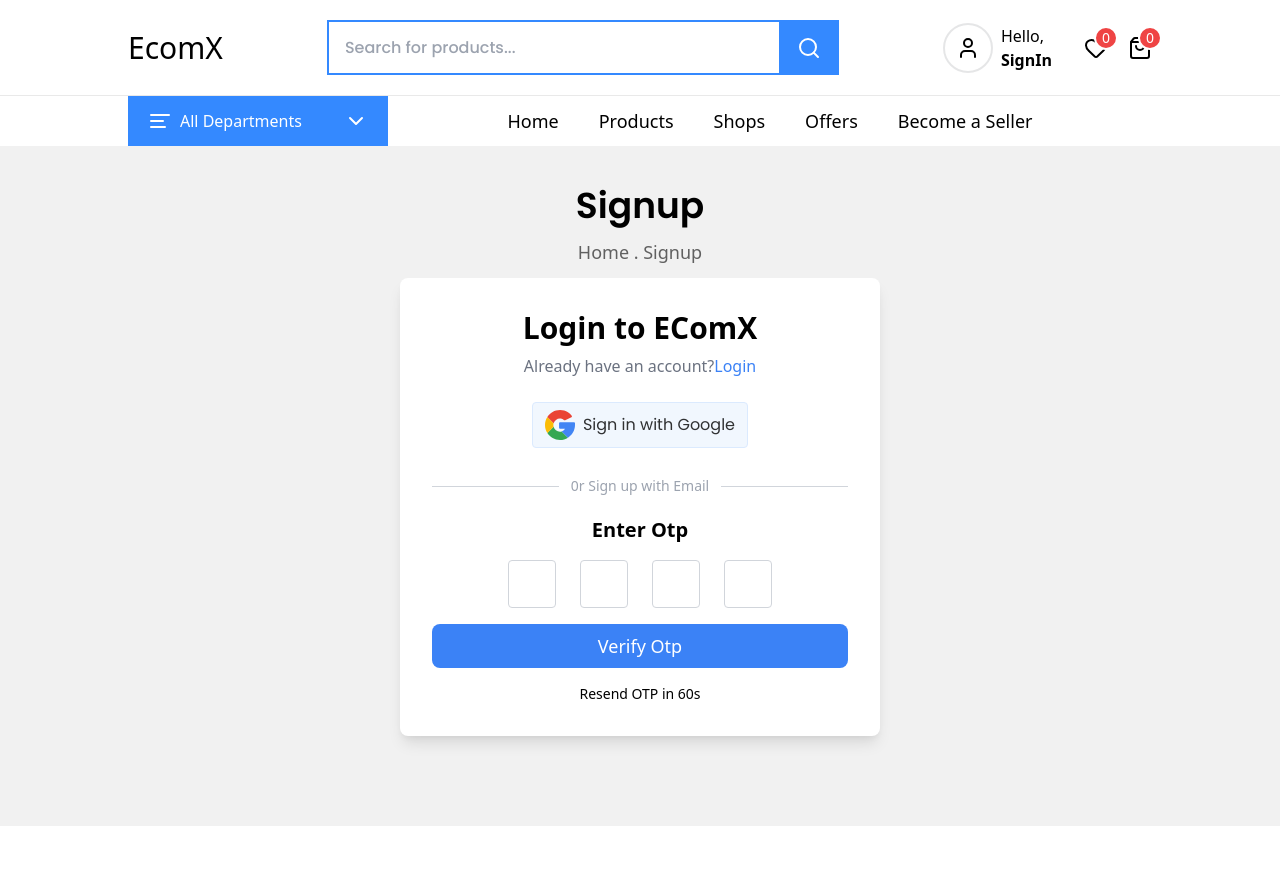
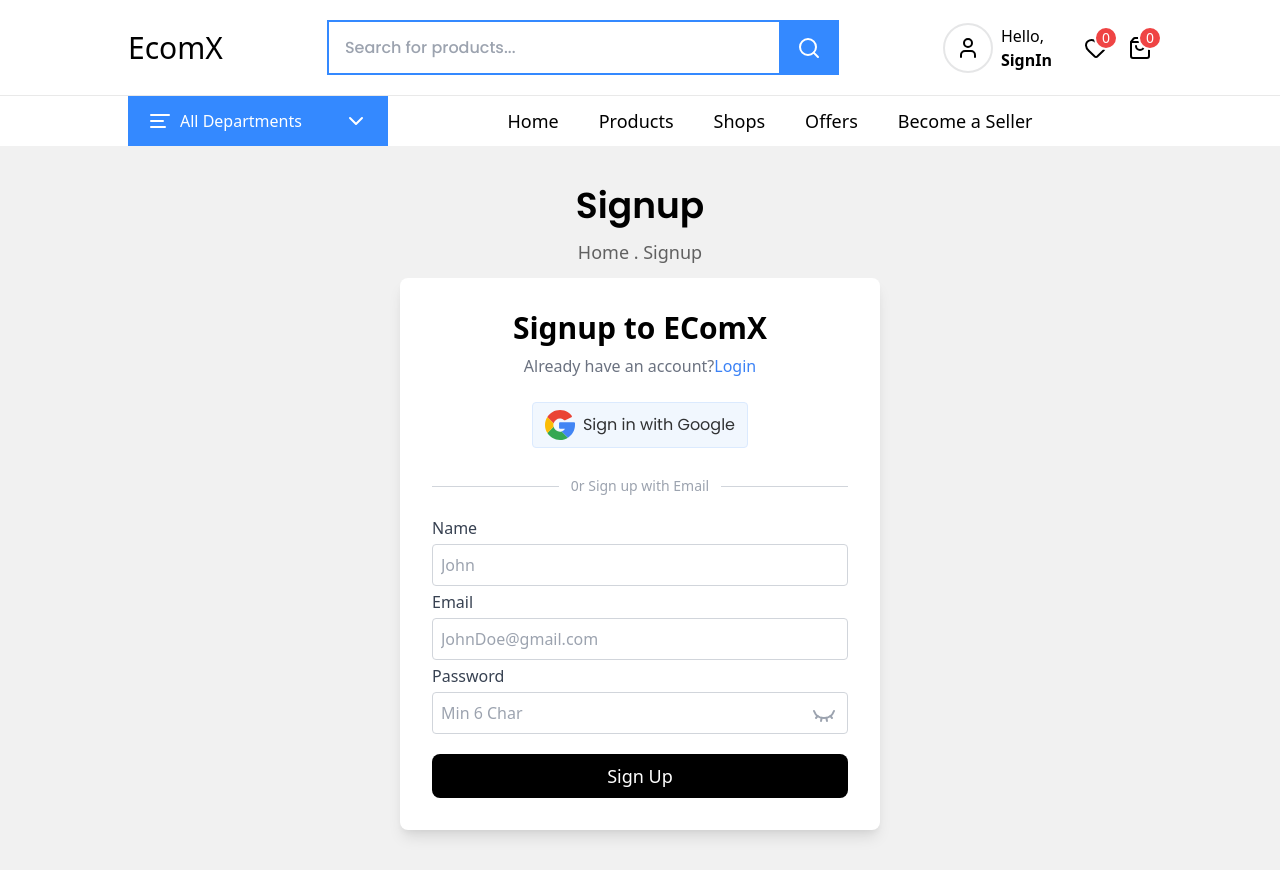
Before and after one commit to Ayan7020/eComX, a Next.js app in the folder apps/user-ui/: page /signup in a window 1280 px wide. Before the commit the page ends 826 px from the top, so only its background shows below. Built offline with nearby package versions, Linux system fonts and the light colour scheme.

Commit message:
Feat: completed the signup module

```diff
--- a/apps/user-ui/src/app/(routes)/signup/page.tsx
+++ b/apps/user-ui/src/app/(routes)/signup/page.tsx
@@ -1,11 +1,13 @@
 "use client";
 
 import Link from "next/link";
-import { useRouter } from "next/router";
+import { useRouter } from "next/navigation";
 import { useRef, useState } from "react";
 import { useForm } from "react-hook-form";
 import GoogleButton from "../../../shared/components/google-button"
-import { Eye, EyeClosed } from "lucide-react";
+import { Eye, EyeClosed, LoaderCircle } from "lucide-react";
+import { useMutation } from "@tanstack/react-query";
+import axios, { AxiosError } from "axios";
 
 type FormData = {
     email: string;
@@ -15,36 +17,79 @@
 
 const Page = () => {
     const [passwordVisible, setpasswordVisible] = useState(false);
-    const [serverError, setserverError] = useState<string | null>(null);
     const [canResend, setcanResend] = useState(false);
     const [timer, setTimer] = useState(60);
-    const [showOtp, setshowOtp] = useState(true)
+    const [showOtp, setshowOtp] = useState(false)
     const [otp, setotp] = useState(["", "", "", ""])
     const [userData, setUserData] = useState<FormData | null>(null)
     const inputRef = useRef<(HTMLInputElement | null)[]>([])
 
 
-    // const router = useRouter();
+    const router = useRouter();
 
     const { register, handleSubmit, formState: { errors } } = useForm<FormData>();
 
+    const startResendTimer = () => {
+        const interval = setInterval(() => {
+            setTimer((prev) => {
+                if (prev <= 1) {
+                    clearInterval(interval);
+                    setcanResend(true);
+                    return 0;
+                }
+                return prev - 1;
+            })
+        }, 1000)
+    }
+
+    const signUpMutation = useMutation({
+        mutationFn: async (data: FormData) => {
+            const response = await axios.post(`${process.env.NEXT_PUBLIC_SERVER_URL}/api/user-registration`, data);
+            return response.data;
+        },
+        onSuccess: (_, formData) => {
+            setUserData(formData)
+            setshowOtp(true);
+            setcanResend(false);
+            setTimer(60)
+            startResendTimer();
+        }
+    });
+
+    const veriFyOtpMutation = useMutation({
+        mutationFn: async () => {
+            if (!userData) return;
+            const response = await axios.post(`${process.env.NEXT_PUBLIC_SERVER_URL}/api/verify-user`, {
+                ...userData,
+                otp: otp.join(""),
+            });
+            return response.data;
+        },
+        onSuccess: () => {
+            router.push("/login")
+        }
+    });
+
     const onSubmit = (data: FormData) => {
-
+        signUpMutation.mutate(data)
     };
 
-    const handleOtpChange = (index: number,value: string) => {
-        if(!/^[0-9]?$/.test(value)) return;
+    const resendOtp = () => {
+
+    }
+    const handleOtpChange = (index: number, value: string) => {
+        if (!/^[0-9]?$/.test(value)) return;
         const newOtp = [...otp];
         newOtp[index] = value;
         setotp(newOtp);
-        if(value && index < inputRef.current.length - 1){
+        if (value && index < inputRef.current.length - 1) {
             console.log(inputRef.current.length)
             inputRef.current[index + 1]?.focus()
         }
     }
 
-    const handleOtpKeyDown = (index: number,e: React.KeyboardEvent<HTMLInputElement>) => {
-        if(e.key === "Backspace" && !otp[index] && index > 0) {
+    const handleOtpKeyDown = (index: number, e: React.KeyboardEvent<HTMLInputElement>) => {
+        if (e.key === "Backspace" && !otp[index] && index > 0) {
             inputRef.current[index - 1]?.focus()
         }
     }
@@ -57,7 +102,7 @@
         </p>
         <div className="w-full flex justify-center">
             <div className="md:w-[480px] p-8 bg-white shadow rounded-lg ">
-                <h3 className="text-3xl font-semibold text-center mb-2">Login to EComX</h3>
+                <h3 className="text-3xl font-semibold text-center mb-2">Signup to EComX</h3>
                 <p className="text-center  text-gray-500 mb-4">
                     Already have an account?
                     <Link href={"/login"} className="text-blue-500 hover:underline">Login</Link>
@@ -118,41 +163,55 @@
                             <p className="text-red-500 text-sm">{String(errors.password.message)}</p>
                         )}
                     </div>
-                    <button type="submit" className="w-full text-lg  mt-4 cursor-pointer bg-black text-white py-2 rounded-lg ">Signup
+                    <button type="submit" disabled={signUpMutation.isPending} className="w-full text-lg  mt-4 cursor-pointer bg-black text-white py-2 rounded-lg flex items-center justify-center">
+                        {signUpMutation.isPending ? <LoaderCircle className="animate-spin" /> : "Sign Up"}
                     </button>
-                    {serverError && (
-                        <p className="text-red-500 text-sm mt-2">{serverError}</p>
-                    )}
+                    {
+                        signUpMutation?.isError &&
+                        signUpMutation.error instanceof AxiosError && (
+                            <p className="text-red-800 text-sm mt-2 p-4 rounded-xl" style={{ backgroundColor: "rgba(220, 38, 38, 0.3)" }}>
+                                {signUpMutation.error.response?.data?.message || signUpMutation.error.message}
+                            </p>
+                        )
+                    }
                 </form>) : (
                     <div>
                         <h3 className="text-xl font-semibold text-center mb-4">Enter Otp</h3>
                         <div className="flex justify-center gap-6">
-                            {otp?.map((digit,index) => (
-                                <input type="text"  key={index} ref={(el) => {
-                                    if(el) inputRef.current[index] = el;
+                            {otp?.map((digit, index) => (
+                                <input type="text" key={index} ref={(el) => {
+                                    if (el) inputRef.current[index] = el;
                                 }}
-                                maxLength={1}
-                                className="w-12 h-12 text-center border  border-gray-300 outline-none !rounded"
-                                value={digit}
-                                onChange={(e) => handleOtpChange(index,e.target.value)}
-                                onKeyDown={(e) => handleOtpKeyDown(index,e)}
+                                    maxLength={1}
+                                    className="w-12 h-12 text-center border  border-gray-300 outline-none !rounded"
+                                    value={digit}
+                                    onChange={(e) => handleOtpChange(index, e.target.value)}
+                                    onKeyDown={(e) => handleOtpKeyDown(index, e)}
                                 />
                             ))}
                         </div>
-                        <button className="w-full text-lg  mt-4 cursor-pointer bg-blue-500 text-white py-2 rounded-lg">
-                            Verify Otp
+                        <button disabled={veriFyOtpMutation.isPending} onClick={() => veriFyOtpMutation.mutate()} className="w-full text-lg  mt-4 cursor-pointer bg-blue-500 text-white py-2 rounded-lg">
+                            {veriFyOtpMutation.isPending ? <LoaderCircle className="animate-spin" /> : "Verify OTP"}
                         </button>
                         <p className="text-center text-sm mt-4">
                             {
                                 canResend ? (
-                                    <button className="cursor-pointer text-blue-500">
+                                    <button className="cursor-pointer text-blue-500" onClick={resendOtp}>
                                         Resend Otp
                                     </button>
-                                ): (
+                                ) : (
                                     `Resend OTP in ${timer}s`
                                 )
                             }
                         </p>
+                        {
+                            veriFyOtpMutation?.isError &&
+                            veriFyOtpMutation.error instanceof AxiosError && (
+                                <p className="text-red-500 text-sm mt-2">
+                                    {veriFyOtpMutation.error.response?.data?.message || veriFyOtpMutation.error.message}
+                                </p>
+                            )
+                        }
                     </div>
                 )}
             </div>
--- /dev/null
+++ b/apps/user-ui/src/app/Providers.tsx
@@ -0,0 +1,12 @@
+'use client';
+import { QueryClient, QueryClientProvider } from "@tanstack/react-query";
+import { useState } from "react";
+
+const Providers = ({ children }: { children: React.ReactNode }) => {
+    const [queryClient] = useState(() => new QueryClient())
+    return (
+        <QueryClientProvider client={queryClient}>{children}</QueryClientProvider>
+    )
+}
+
+export default Providers;
--- a/apps/user-ui/src/app/layout.tsx
+++ b/apps/user-ui/src/app/layout.tsx
@@ -1,6 +1,7 @@
 import Header from '../shared/widgets/header/header';
-import { Poppins,Roboto} from "next/font/google"
+import { Poppins, Roboto } from "next/font/google"
 import './global.css';
+import Providers from './Providers';
 
 export const metadata = {
   title: 'eComX',
@@ -9,13 +10,13 @@
 
 const roboto = Roboto({
   subsets: ["latin"],
-  weight: ["100",'300','400','500','600','700','900'],
+  weight: ["100", '300', '400', '500', '600', '700', '900'],
   variable: "--font-roboto"
 });
 
 const poppins = Poppins({
   subsets: ["latin"],
-  weight: ["100",'200','300','400','500','600','700','800','900'],
+  weight: ["100", '200', '300', '400', '500', '600', '700', '800', '900'],
   variable: "--font-poppins"
 });
 
@@ -27,8 +28,10 @@
   return (
     <html lang="en">
       <body className={`${roboto.variable} ${poppins.variable}`}>
-        <Header/>
-        {children}
+        <Providers>
+          <Header />
+          {children}
+        </Providers>
       </body>
     </html>
   )
```
